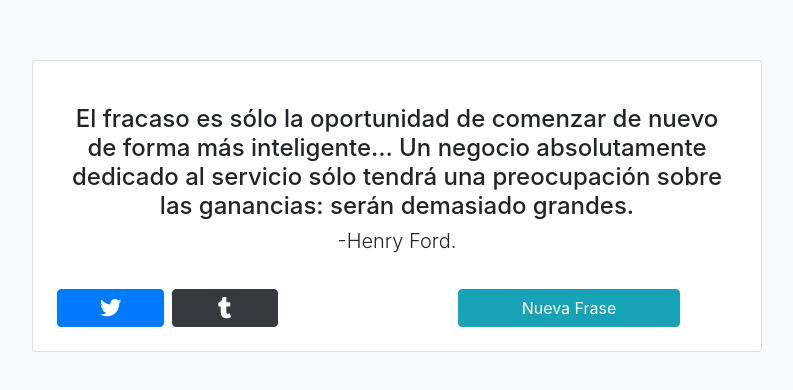
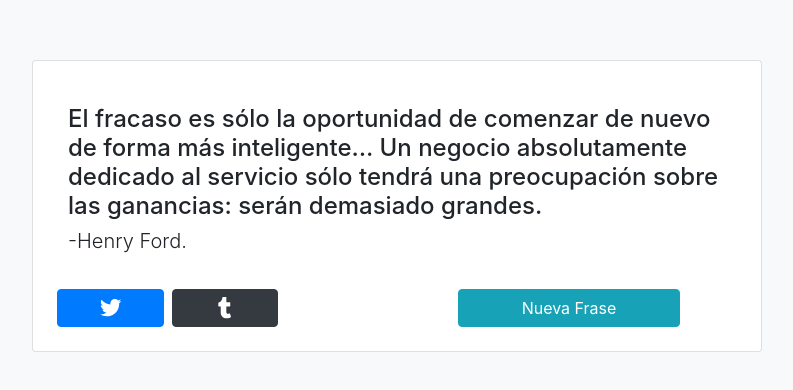
Before and after one commit to echvzb/QuoteMachine, a React (Create React App) app: page / in a window 1280 px wide. Shown: the part 194-584 px from the top of the page, without its empty margins (243-1036 px from the left). Built offline with nearby package versions, Linux system fonts and the light colour scheme.

Commit message:
Update QuoteBody.js

```diff
--- a/src/components/QuoteBody.js
+++ b/src/components/QuoteBody.js
@@ -2,7 +2,7 @@ import React from "react";
 
 export default props => {
   return (
-    <blockquote className="blockquote mb-0 pt-4 text-center">
+    <blockquote className="blockquote mb-0 pt-4">
       <h4 id="text">{props.text}.</h4>
       <h5 id="author" className="font-weight-light">
         -{props.author}.
```
